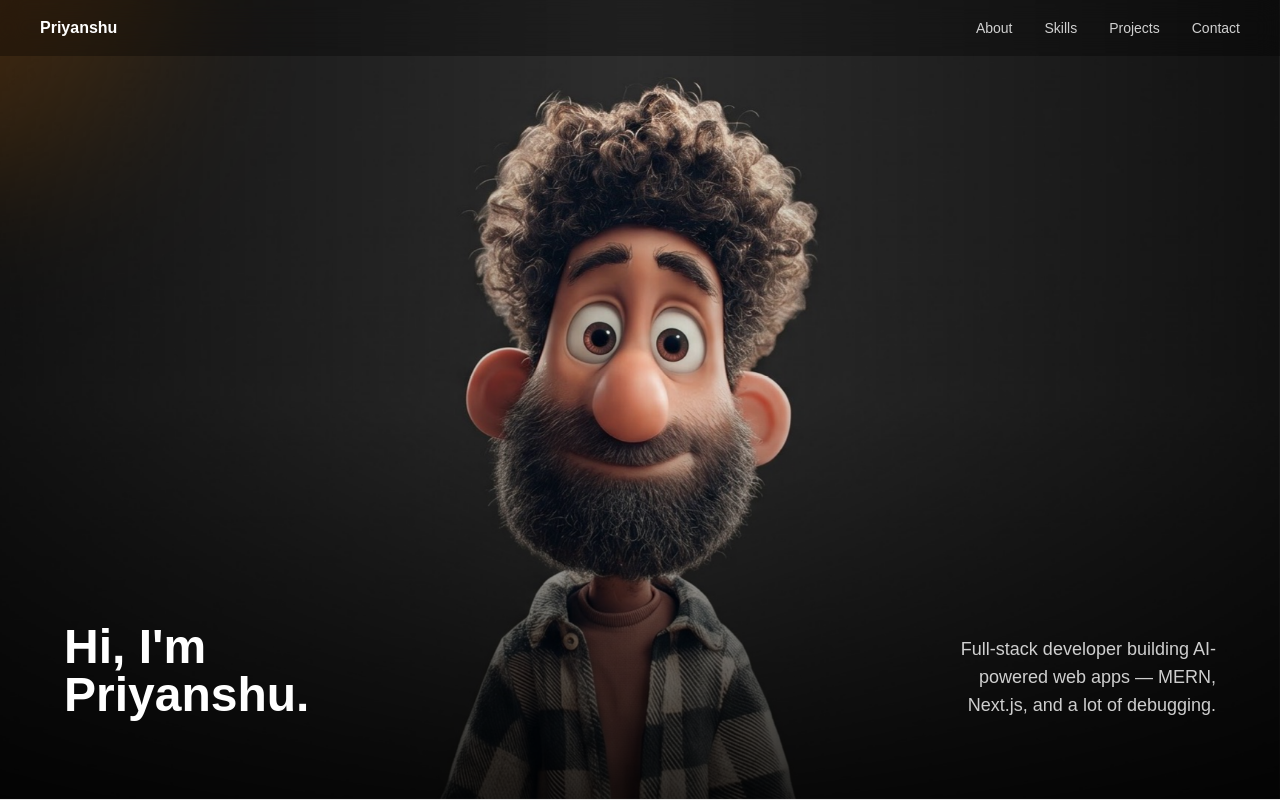
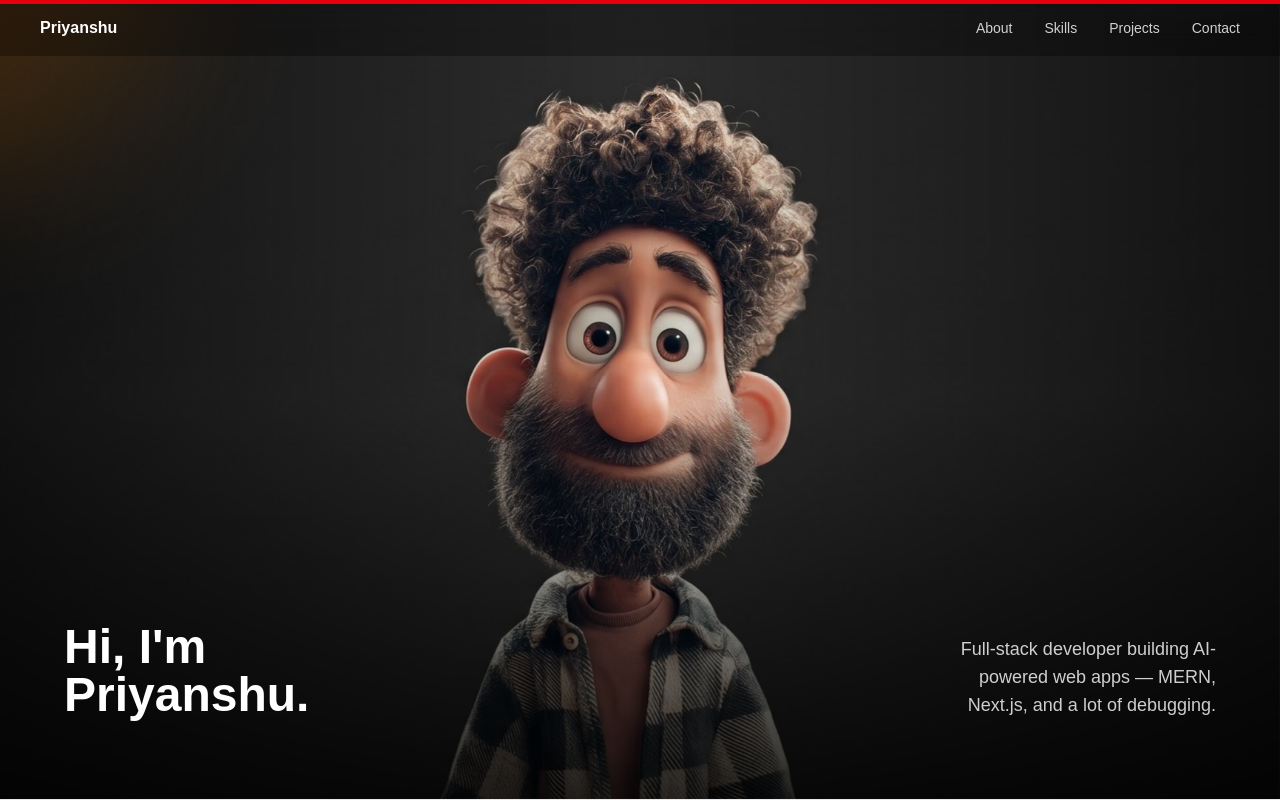
Before and after one commit to priyanshu4849/portfolio-website, a Next.js app: page / in a window 1280 px wide. Shown: the top 800 px of the page. Built offline with nearby package versions, Linux system fonts and the light colour scheme.

Commit message:
Add whole-page scroll progress bar

```diff
--- a/app/layout.js
+++ b/app/layout.js
@@ -1,6 +1,7 @@
 import { Geist, Geist_Mono } from "next/font/google";
 import "./globals.css";
 import Nav from "@/components/Nav";
+import ScrollProgress from "@/components/ScrollProgress";
 
 const geistSans = Geist({
   variable: "--font-geist-sans",
@@ -24,6 +25,7 @@ export default function RootLayout({ children }) {
       className={`${geistSans.variable} ${geistMono.variable} h-full antialiased`}
     >
       <body className="min-h-full flex flex-col">
+        <ScrollProgress />
         <Nav />
         {children}
       </body>
--- /dev/null
+++ b/components/ScrollProgress.jsx
@@ -0,0 +1,17 @@
+"use client";
+
+import { motion, useScroll } from "motion/react";
+
+export default function ScrollProgress() {
+  // No `target` passed to useScroll — tracks the whole page's scroll
+  // progress (0 at the top, 1 at the bottom), not just one section.
+  const { scrollYProgress } = useScroll();
+
+  return (
+    <motion.div
+      aria-hidden="true"
+      className="fixed inset-x-0 top-0 z-[60] h-1 origin-left bg-red-600"
+      style={{ scaleX: scrollYProgress }}
+    />
+  );
+}
```
